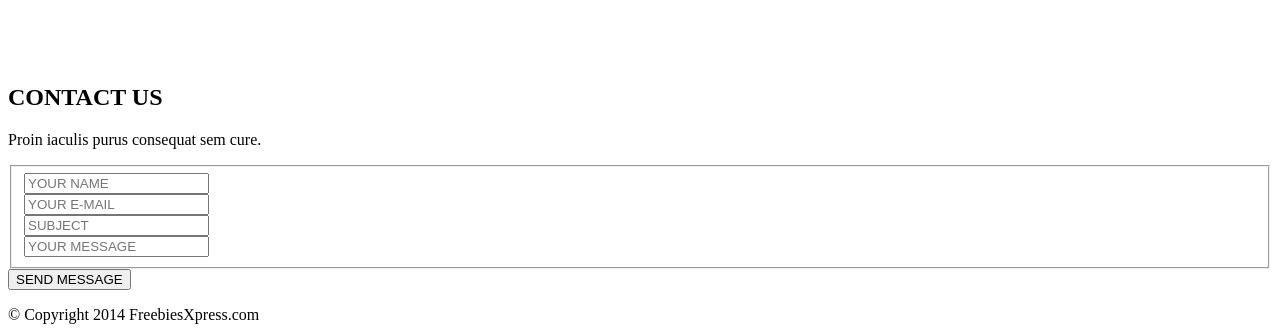
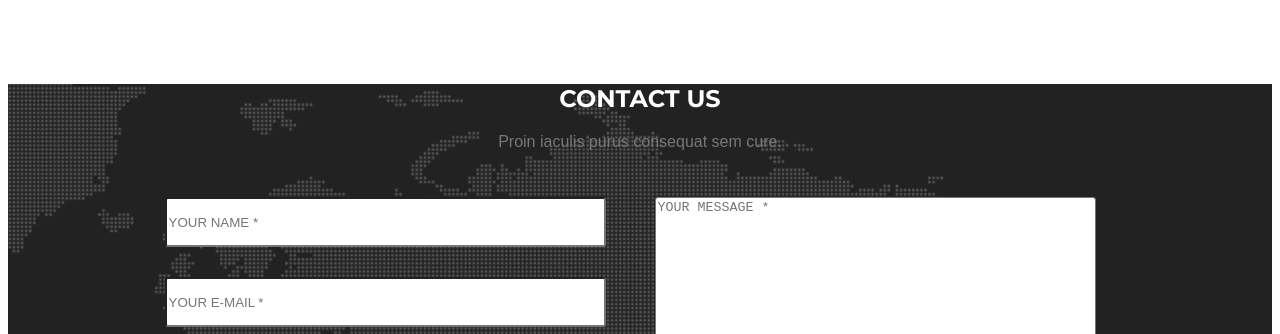
Before and after one commit to olorin44/7.7golden-site, a website: page index.html in a window 1280 px wide. Shown: the part 3645-3979 px from the top of the page. Drawn offline with Linux system fonts and the light colour scheme; files whose address does not match are found by name; a web font is replaced by a local one.

Commit message:
Add form and styles in contacts section

```diff
--- a/index.html
+++ b/index.html
@@ -135,8 +135,8 @@
 					<div class="col-m-4"></div>
 				</div>
 				<div class="row">
-					<div class="col-offset-4"></div>
-					<div class="col-m-4">
+					<div class="col-m-4"></div>
+					<div class="col-m-4 col-offset-4">
 						<img src="images/section-about-img2.png" class="section-about-image" alt="image2b">
 					</div>
 					<div class="col-m-4">
@@ -155,8 +155,8 @@
 					<div class="col-m-4"></div>
 				</div>
 				<div class="row">
-					<div class="col-offset-4"></div>
-					<div class="col-m-4">
+					<div class="col-m-4"></div>
+					<div class="col-m-4 col-offset-4">
 						<img src="images/section-about-img4.png" class="section-about-image" alt="image2d">
 					</div>
 					<div class="col-m-4">
@@ -242,21 +242,15 @@
 				<h2>CONTACT US</h2>
 				<p>Proin iaculis purus consequat sem cure.</p>
 				<form>
-					<fieldset>
-						<div class="form-input-container">
-							<input type="text" id="form-name" placeholder="YOUR NAME" minlength="4" required>
-						</div>
-						<div class="form-input-container">
-							<input type="email" id="form-email" placeholder="YOUR E-MAIL" minlength="6" required>
-						</div>
-						<div class="form-input-container">
-							<input type="text" id="form-topic" placeholder="SUBJECT" minlength="6" required>
-						</div>
-						<div class="form-input-container">
-							<input type="text" id="form-message" placeholder="YOUR MESSAGE" minlength="8" required>
-						</div>
-					</fieldset>
-					<button type="submit" class="form-btn">SEND MESSAGE</button>
+					<div class="section-contacts-form-half">
+						<input type="text" id="form-name" placeholder="YOUR NAME *" minlength="4" required>
+						<input type="email" id="form-email" placeholder="YOUR E-MAIL *" minlength="6" required>
+						<input type="text" id="form-subject" placeholder="SUBJECT" minlength="6" required>
+					</div>
+					<div class="section-contacts-form-half">
+						<textarea name="message" type="text" id="form-message" placeholder="YOUR MESSAGE *" minlength="8" required></textarea>
+					</div>
+					<button type="submit" class="section-contacts-btn">SEND MESSAGE</button>
 				</form>
 			</div>
 		</section>
@@ -264,16 +258,16 @@
 			<div class="container">
 				<p>&copy; Copyright 2014 FreebiesXpress.com</p>
 				<a href="#" class="section-footer-icon icon-twitter">
-					<img src="images/icon-twitter.svg" alt="twitter">
+					<img src="images/icon-twitter.png" alt="twitter">
 				</a>
 				<a href="#" class="section-footer-icon icon-facebook">
-					<img src="images/icon-facebook.svg" alt="facebook">
+					<img src="images/icon-facebook.png" alt="facebook">
 				</a>
 				<a href="#" class="section-footer-icon icon-pinterest">
-					<img src="images/icon-pinterest.svg" alt="pinterest">
+					<img src="images/icon-pinterest.png" alt="pinterest">
 				</a>
 				<a href="#" class="section-footer-icon icon-googleplus">
-					<img src="images/icon-googleplus.svg" alt="googleplus">
+					<img src="images/icon-googleplus.png" alt="googleplus">
 				</a>
 			</div>
 		</section>
--- a/sass/style.scss
+++ b/sass/style.scss
@@ -161,3 +161,60 @@ $grid-columns: 12;
 
 	}
 }
+
+//styles for section contacts:
+form {
+	margin: 0 auto;
+	max-width: 1000px;
+}
+
+#form-name, #form-email, #form-subject {
+	height: 50px;
+}
+
+#form-message {
+	height: 210px;
+	resize: none;
+}
+
+#form-name, #form-email, #form-subject, #form-message {
+	border-radius: 3px;
+	margin-top: 30px;
+	padding: 2px;
+	width: 90%;
+}
+
+.section-contacts {
+	background-color: #222;
+	background-image: url("../images/section-contacts-map-image.png");
+	background-position: 245% 6%;
+	background-repeat: no-repeat;
+	text-align: center;
+
+	h2 {
+		color: #fff;
+		font-family: 'Montserrat', sans-serif;
+	}
+
+	p {
+		color: #777;
+		font-family: 'Muli', sans-serif;
+	}
+}
+
+.section-contacts-form-half {
+	float: left;
+	width: 49%;
+}
+
+.section-contacts-btn {
+	background-color: #fed136;
+	border-radius: 5px;
+	color: white;
+	font-family: 'Montserrat', sans-serif;
+	font-size: 18px;
+	font-weight: bold;
+	height: 65px;
+	margin-top: 30px;
+	width: 240px;
+}
```
Also changed, not shown: css/style.css, images/section-contacts-background.jpg (added), images/section-contacts-background.png (added), images/section-contacts-map-image.jpg (added), images/section-contacts-map-image.png (added), 1 other file.
